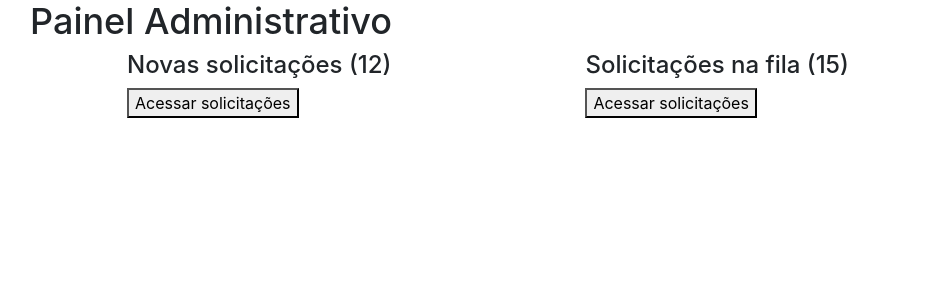
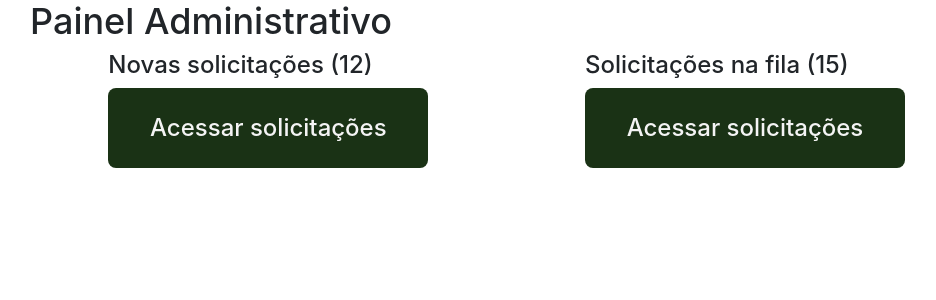
Before and after one commit to guipfi/sorocaba-verde, a React (Create React App) app in the folder frontend/: page /sistema/home in a window 1280 px wide. Shown: the top 300 px of the page, without its empty margins (55-991 px from the left). Built offline with nearby package versions, Linux system fonts and the light colour scheme.

Commit message:
Add button and colors

```diff
--- a/frontend/src/styles/global.css
+++ b/frontend/src/styles/global.css
@@ -1,4 +1,18 @@
 /* Use this for all components */
+
+:root {
+    --white: #F4F4F4;
+    --gray-light: #F2F2F2;
+    --gray: #9F9F9F;
+    --black: #131313;
+    --gren: #365B2A;
+    --green-dark: #1A3215;
+    --green-light: #DCF0D8;
+    --green-light2: #E6EFE4;
+    --orange: #FFA654;
+    --gradient: linear-gradient(90deg, #DEE6DC 0%, #ECF7EA 100%);
+
+}
 
 /* class */
 .title{
@@ -32,12 +46,12 @@ h5{
     font-style: normal;
 }
 
-caption{
+.caption{
     font-size: 1.25rem;
     font-weight: 200;
 }
 
-subtitle {
+.subtitle {
     font-size: 1rem;
     font-weight: 500;
 }
@@ -47,3 +61,14 @@ body{
     font-size: 16px;
     font-style: normal;
 }
+
+button {
+    width: 20rem;
+    height: 5rem;
+    border-radius: 8px;
+    font-size: 1.5rem;
+    font-weight: 500;
+    background-color: var(--green-dark);
+    color: var(--white);
+    border: 0;
+}
```
